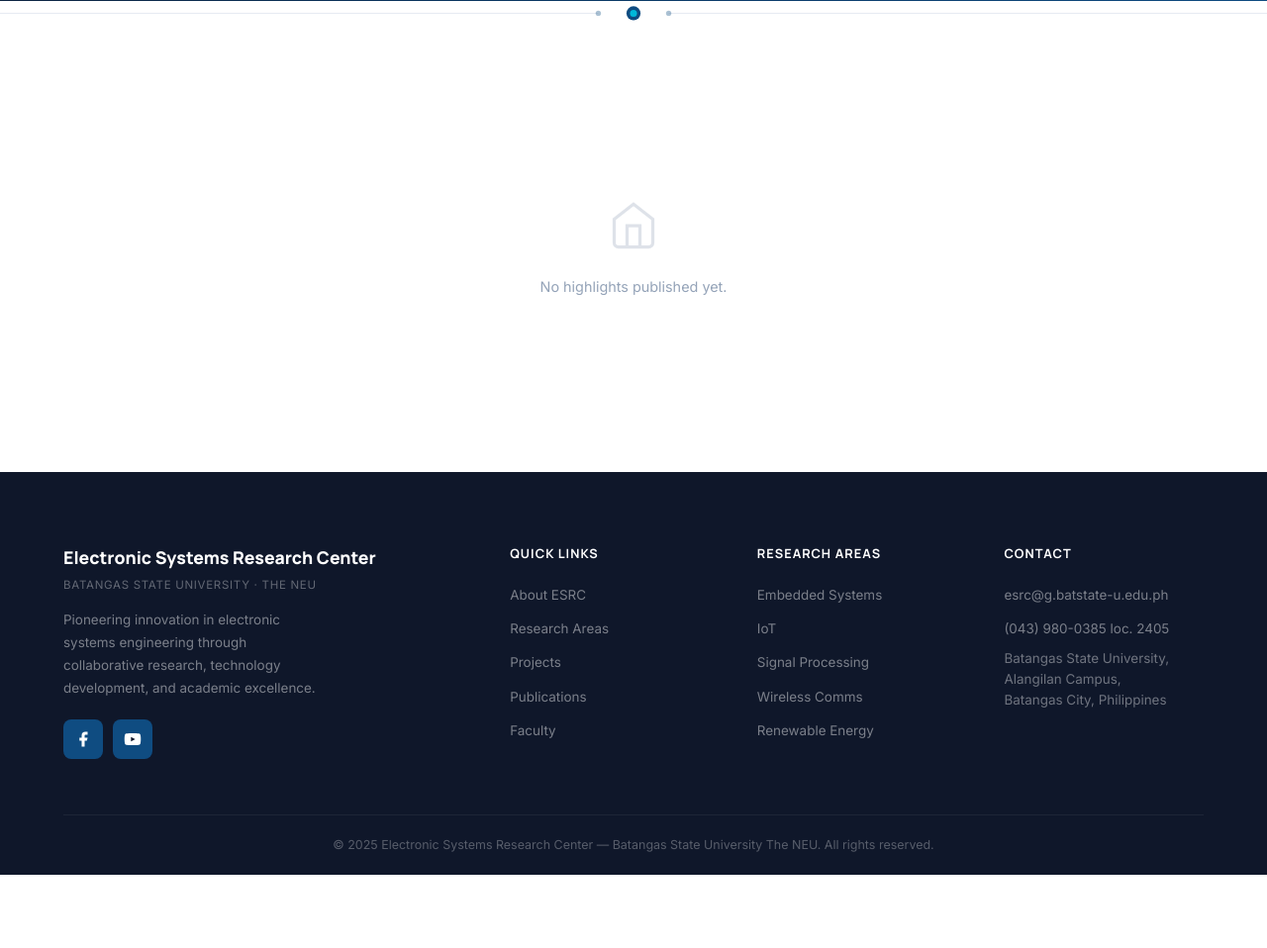
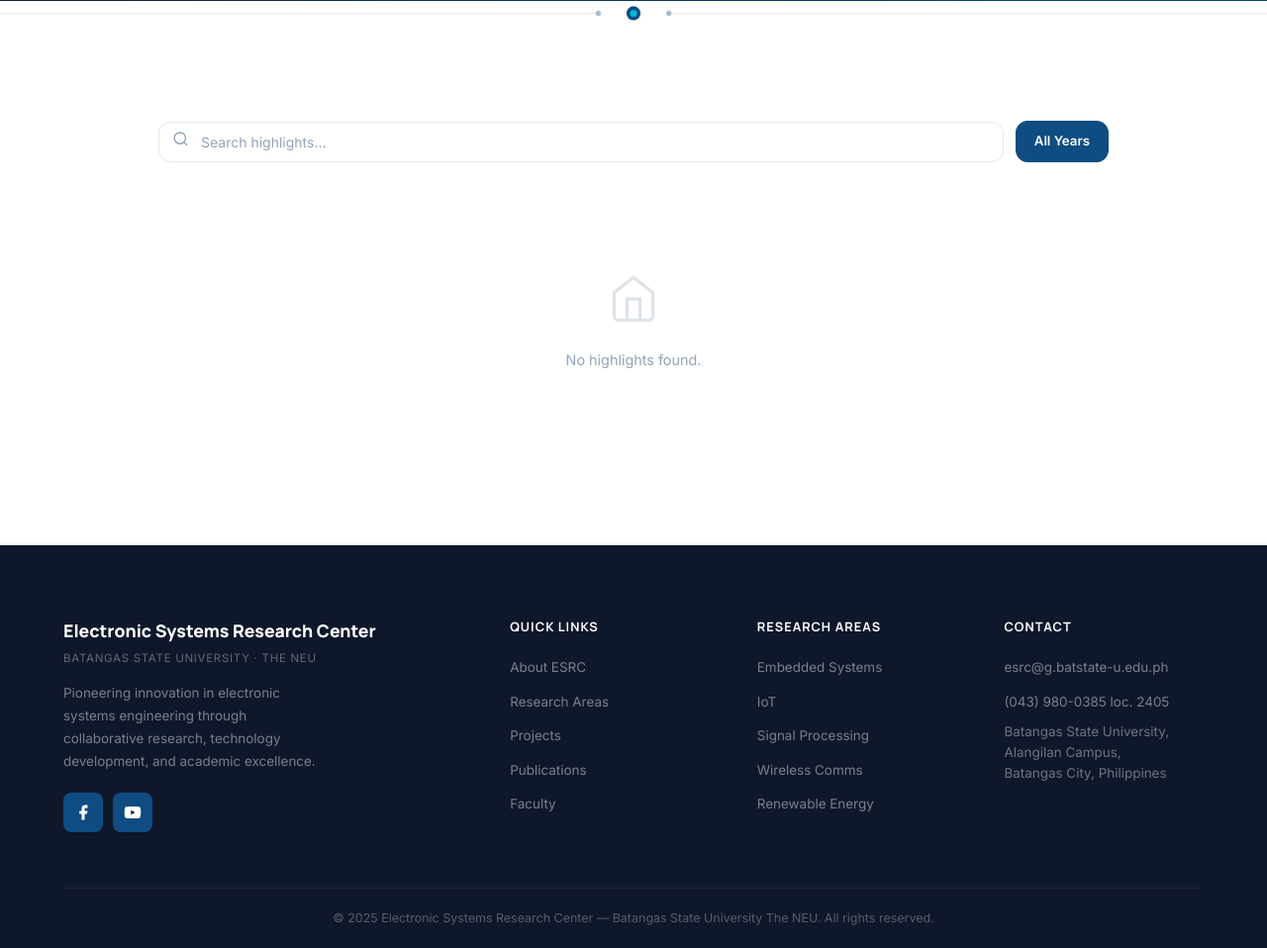
Before and after one commit to gritzoogil/electronic-systems-research-center-new, a Flask app: page /center-highlights in a window 1280 px wide. Shown: the part 373-1331 px from the top of the page at 99% size. Before the commit the page ends 1257 px from the top, so only its background shows below. Run offline with Flask 3, Linux system fonts and the light colour scheme.

Commit message:
center highlights UX (to finalize)

```diff
--- a/app/routes/public.py
+++ b/app/routes/public.py
@@ -138,13 +138,49 @@
 
 @public_bp.route("/center-highlights")
 def center_highlights():
-    highlights = (
-        CenterHighlight.query
-        .filter_by(is_published=True)
+    page = request.args.get("page", 1, type=int)
+    query_text = request.args.get("q", "").strip()
+    year_filter = request.args.get("year", "all")
+    per_page = 6
+
+    base_query = CenterHighlight.query.filter_by(is_published=True)
+
+    all_dates = [h.date for h in base_query.with_entities(CenterHighlight.date).all() if h.date]
+    available_years = sorted({d.year for d in all_dates}, reverse=True)
+
+    if query_text:
+        like_pattern = f"%{query_text}%"
+        base_query = base_query.filter(
+            db.or_(
+                CenterHighlight.title.ilike(like_pattern),
+                CenterHighlight.description.ilike(like_pattern),
+            )
+        )
+
+    if year_filter != "all":
+        try:
+            year_int = int(year_filter)
+            base_query = base_query.filter(db.extract("year", CenterHighlight.date) == year_int)
+        except ValueError:
+            pass
+
+    pagination = (
+        base_query
         .order_by(CenterHighlight.date.desc())
-        .all()
+        .paginate(page=page, per_page=per_page, error_out=False)
     )
-    return render_template("center-highlights.html", highlights=highlights)
+
+    context = dict(
+        highlights=pagination.items,
+        pagination=pagination,
+        active_q=query_text,
+        active_year=year_filter,
+    )
+
+    if request.headers.get("X-Requested-With") == "fetch":
+        return render_template("partials/highlights_results.html", **context)
+
+    return render_template("center-highlights.html", available_years=available_years, **context)
 
 
 @public_bp.route("/resources")
--- a/static/js/script.js
+++ b/static/js/script.js
@@ -228,3 +228,85 @@
 }
 
 })();
+
+/* ── CENTER HIGHLIGHTS LIVE SEARCH ─────────────────────────────── */
+(function () {
+  var searchInput = document.querySelector('#center-highlights-page .pub-search input[name="q"]');
+  var resultsEl = document.getElementById('highlightsResults');
+  if (!searchInput || !resultsEl) return;
+
+  var yearInput = document.querySelector('#center-highlights-page .pub-search input[name="year"]');
+  var debounceTimer = null;
+  var currentController = null; // tracks the in-flight request so we can cancel it
+
+  function fetchResults() {
+    var q = encodeURIComponent(searchInput.value.trim());
+    var year = encodeURIComponent(yearInput ? yearInput.value : 'all');
+    var url = '/center-highlights?q=' + q + '&year=' + year;
+
+    // Cancel any still-pending previous request before starting a new one
+    if (currentController) currentController.abort();
+    currentController = new AbortController();
+
+    fetch(url, {
+      headers: { 'X-Requested-With': 'fetch' },
+      signal: currentController.signal
+    })
+      .then(function (res) { return res.text(); })
+      .then(function (html) {
+        resultsEl.innerHTML = html;
+        history.replaceState(null, '', url);
+        initHighlightCarousels();
+      })
+      .catch(function (err) {
+        if (err.name === 'AbortError') return; // expected when a newer request supersedes this one
+        console.error('Highlights search failed:', err);
+      });
+  }
+
+  searchInput.addEventListener('input', function () {
+    clearTimeout(debounceTimer);
+    debounceTimer = setTimeout(fetchResults, 350);
+  });
+
+  var form = searchInput.closest('form');
+  if (form) form.addEventListener('submit', function (e) { e.preventDefault(); });
+
+  document.querySelectorAll('#center-highlights-page .pub-filters a').forEach(function (a) {
+    a.addEventListener('click', function (e) {
+      e.preventDefault();
+      var url = new URL(a.href);
+      if (yearInput) yearInput.value = url.searchParams.get('year') || 'all';
+      document.querySelectorAll('#center-highlights-page .pub-filters a').forEach(function (x) {
+        x.classList.toggle('active', x === a);
+      });
+      fetchResults();
+    });
+  });
+
+  resultsEl.addEventListener('click', function (e) {
+    var link = e.target.closest('.pub-pagination a:not(.disabled)');
+    if (!link) return;
+    e.preventDefault();
+    var url = new URL(link.href);
+
+    if (currentController) currentController.abort();
+    currentController = new AbortController();
+
+    fetch(url.pathname + url.search, {
+      headers: { 'X-Requested-With': 'fetch' },
+      signal: currentController.signal
+    })
+      .then(function (res) { return res.text(); })
+      .then(function (html) {
+        resultsEl.innerHTML = html;
+        history.replaceState(null, '', url);
+        initHighlightCarousels();
+        resultsEl.scrollIntoView({ behavior: 'smooth', block: 'start' });
+      })
+      .catch(function (err) {
+        if (err.name === 'AbortError') return;
+        console.error('Highlights pagination failed:', err);
+      });
+  });
+})();
--- a/templates/center-highlights.html
+++ b/templates/center-highlights.html
@@ -117,6 +117,7 @@
 {% endblock %}
 
 {% block content %}
+<div id="center-highlights-page">
 
   <!-- HERO -->
   <section style="padding:140px 0 80px;
@@ -148,101 +149,37 @@
   <section class="section">
     <div class="wrap">
 
-    {% if highlights %}
-    <div style="display:flex;flex-direction:column;gap:28px;max-width:960px;margin:0 auto;">
-
-      {% for highlight in highlights %}
-      {% set imgs = highlight.images | map(attribute='image_url') | list %}
-      {% set card_id = 'hl-' ~ loop.index %}
-
-      <article class="hl-card reveal">
-        <div class="hl-inner">
-
-          <!-- Image carousel column -->
-          <div class="hl-img-col" id="{{ card_id }}">
-
-            {% if imgs %}
-              <div class="hl-track" id="{{ card_id }}-track">
-                {% for url in imgs %}
-                <img class="hl-slide"
-                     src="{{ url }}"
-                     alt="{{ highlight.alt_text or highlight.title }}"
-                     loading="{% if loop.first %}eager{% else %}lazy{% endif %}"
-                     decoding="async" />
+      <div class="pub-controls reveal" style="max-width:960px;margin:0 auto 32px;">
+        <form class="pub-search" method="GET" action="{{ url_for('public.center_highlights') }}">
+          <input type="hidden" name="year" value="{{ active_year }}">
+          <div class="pub-search-ico" aria-hidden="true">
+            <svg viewBox="0 0 24 24" fill="none" stroke="currentColor" stroke-width="2"><circle cx="11" cy="11" r="8"/><path d="m21 21-4.35-4.35"/></svg>
+          </div>
+          <input type="search" name="q" value="{{ active_q }}" placeholder="Search highlights…" aria-label="Search highlights"/>
+        </form>
+        <div class="pub-filters" role="group" aria-label="Filter by year">
+          <a href="{{ url_for('public.center_highlights', q=active_q, year='all') }}"
+             class="f-btn {{ 'active' if active_year == 'all' }}">All Years</a>
+          {% for y in available_years %}
+          <a href="{{ url_for('public.center_highlights', q=active_q, year=y) }}"
+             class="f-btn {{ 'active' if active_year == y|string }}">{{ y }}</a>
           {% endfor %}
         </div>
-
-              {% if imgs | length > 1 %}
-              <div class="hl-dots" role="tablist" aria-label="Image navigation">
-                {% for url in imgs %}
-                <button class="hl-dot {% if loop.first %}active{% endif %}"
-                        data-card="{{ card_id }}"
-                        data-idx="{{ loop.index0 }}"
-                        aria-label="Image {{ loop.index }}"
-                        role="tab"></button>
-                {% endfor %}
-              </div>
-              {% endif %}
-
-            {% else %}
-            <div class="hl-empty-icon">
-              <svg width="40" height="40" viewBox="0 0 24 24" fill="none"
-                   stroke="rgba(255,255,255,.15)" stroke-width="1.5">
-                <rect x="3" y="3" width="18" height="18" rx="2"/>
-                <circle cx="8.5" cy="8.5" r="1.5"/>
-                <polyline points="21 15 16 10 5 21"/>
-              </svg>
-            </div>
-            {% endif %}
-
-          </div><!-- /hl-img-col -->
-
-          <!-- Text body -->
-          <div class="hl-body">
-            {% if highlight.date %}
-            <time class="hl-date" datetime="{{ highlight.date }}">
-              {{ highlight.date.strftime('%B %d, %Y') }}
-            </time>
-            {% endif %}
-
-            <h2 class="hl-title">{{ highlight.title }}</h2>
-
-            {% if highlight.description %}
-            <p class="hl-desc">{{ highlight.description }}</p>
-            {% endif %}
-
-            {% if imgs | length > 1 %}
-            <p class="hl-count" id="{{ card_id }}-count">1 / {{ imgs | length }} photos</p>
-            {% endif %}
       </div>
 
+      <div id="highlightsResults">
+        {% include 'partials/highlights_results.html' %}
       </div>
-      </article>
-      {% endfor %}
-
-    </div>
-
-    {% else %}
-    <div style="text-align:center;padding:80px 0;color:var(--gray-400);">
-      <svg style="width:52px;height:52px;margin:0 auto 16px;opacity:.3;"
-           viewBox="0 0 24 24" fill="none" stroke="currentColor" stroke-width="1.5">
-        <path d="M3 9l9-7 9 7v11a2 2 0 0 1-2 2H5a2 2 0 0 1-2-2z"/>
-        <polyline points="9 22 9 12 15 12 15 22"/>
-      </svg>
-      <p style="font-size:.9rem;">No highlights published yet.</p>
-    </div>
-    {% endif %}
 
     </div>
   </section>
 
+</div>
 {% endblock %}
 
 {% block scripts %}
 <script>
-(function () {
-  /* ── Vanilla JS carousel — no Alpine dependency ── */
-
+function initHighlightCarousels() {
   var carousels = {};
 
   /* Build state for each card that has multiple slides */
@@ -266,15 +203,11 @@
 
     function goTo(idx) {
       var c = carousels[id];
-      /* Clamp to valid range */
       c.current = ((idx % c.slides.length) + c.slides.length) % c.slides.length;
-      /* Slide the track */
       c.track.style.transform = 'translateX(-' + (c.current * 100) + '%)';
-      /* Update dots */
       c.dots.forEach(function (d, i) {
         d.classList.toggle('active', i === c.current);
       });
-      /* Update counter */
       if (c.countEl) {
         c.countEl.textContent = (c.current + 1) + ' / ' + c.slides.length + ' photos';
       }
@@ -290,7 +223,6 @@
       clearInterval(carousels[id].timer);
     }
 
-    /* Dot click */
     dots.forEach(function (dot) {
       dot.addEventListener('click', function () {
         stopTimer();
@@ -299,12 +231,16 @@
       });
     });
 
-    /* Pause on hover */
-    col.closest('.hl-card').addEventListener('mouseenter', stopTimer);
-    col.closest('.hl-card').addEventListener('mouseleave', startTimer);
+    var card = col.closest('.hl-card');
+    if (card) {
+      card.addEventListener('mouseenter', stopTimer);
+      card.addEventListener('mouseleave', startTimer);
+    }
 
     startTimer();
   });
-})();
+}
+
+initHighlightCarousels(); // run once for the initially server-rendered cards
 </script>
 {% endblock %}
--- /dev/null
+++ b/templates/partials/highlights_results.html
@@ -0,0 +1,82 @@
+{% if highlights %}
+<div style="display:flex;flex-direction:column;gap:28px;max-width:960px;margin:0 auto;">
+
+  {% for highlight in highlights %}
+  {% set imgs = highlight.images | map(attribute='image_url') | list %}
+  {% set card_id = 'hl-' ~ loop.index %}
+
+  <article class="hl-card reveal visible">
+    <div class="hl-inner">
+      <div class="hl-img-col" id="{{ card_id }}">
+        {% if imgs %}
+          <div class="hl-track" id="{{ card_id }}-track">
+            {% for url in imgs %}
+            <img class="hl-slide" src="{{ url }}" alt="{{ highlight.alt_text or highlight.title }}"
+                 loading="{% if loop.first %}eager{% else %}lazy{% endif %}" decoding="async" />
+            {% endfor %}
+          </div>
+          {% if imgs | length > 1 %}
+          <div class="hl-dots" role="tablist" aria-label="Image navigation">
+            {% for url in imgs %}
+            <button class="hl-dot {% if loop.first %}active{% endif %}"
+                    data-card="{{ card_id }}" data-idx="{{ loop.index0 }}"
+                    aria-label="Image {{ loop.index }}" role="tab"></button>
+            {% endfor %}
+          </div>
+          {% endif %}
+        {% else %}
+        <div class="hl-empty-icon">
+          <svg width="40" height="40" viewBox="0 0 24 24" fill="none" stroke="rgba(255,255,255,.15)" stroke-width="1.5">
+            <rect x="3" y="3" width="18" height="18" rx="2"/><circle cx="8.5" cy="8.5" r="1.5"/><polyline points="21 15 16 10 5 21"/>
+          </svg>
+        </div>
+        {% endif %}
+      </div>
+
+      <div class="hl-body">
+        {% if highlight.date %}
+        <time class="hl-date" datetime="{{ highlight.date }}">{{ highlight.date.strftime('%B %d, %Y') }}</time>
+        {% endif %}
+        <h2 class="hl-title">{{ highlight.title }}</h2>
+        {% if highlight.description %}
+        <p class="hl-desc">{{ highlight.description }}</p>
+        {% endif %}
+        {% if imgs | length > 1 %}
+        <p class="hl-count" id="{{ card_id }}-count">1 / {{ imgs | length }} photos</p>
+        {% endif %}
+      </div>
+    </div>
+  </article>
+  {% endfor %}
+
+</div>
+
+{% if pagination and pagination.pages > 1 %}
+<div class="pub-pagination" role="navigation" aria-label="Highlights pages" style="max-width:960px;margin:32px auto 0;">
+  <a href="{{ url_for('public.center_highlights', page=pagination.prev_num, q=active_q, year=active_year) if pagination.has_prev else '#' }}"
+     class="pg-btn {{ 'disabled' if not pagination.has_prev }}"
+     aria-disabled="{{ 'true' if not pagination.has_prev else 'false' }}">‹ Prev</a>
+  <div class="pg-numbers">
+    {% for p in pagination.iter_pages(left_edge=1, right_edge=1, left_current=1, right_current=2) %}
+      {% if p %}
+        <a href="{{ url_for('public.center_highlights', page=p, q=active_q, year=active_year) }}"
+           class="pg-num {{ 'active' if p == pagination.page }}">{{ p }}</a>
+      {% else %}
+        <span class="pg-ellipsis">…</span>
+      {% endif %}
+    {% endfor %}
+  </div>
+  <a href="{{ url_for('public.center_highlights', page=pagination.next_num, q=active_q, year=active_year) if pagination.has_next else '#' }}"
+     class="pg-btn {{ 'disabled' if not pagination.has_next }}"
+     aria-disabled="{{ 'true' if not pagination.has_next else 'false' }}">Next ›</a>
+</div>
+{% endif %}
+
+{% else %}
+<div style="text-align:center;padding:80px 0;color:var(--gray-400);">
+  <svg style="width:52px;height:52px;margin:0 auto 16px;opacity:.3;" viewBox="0 0 24 24" fill="none" stroke="currentColor" stroke-width="1.5">
+    <path d="M3 9l9-7 9 7v11a2 2 0 0 1-2 2H5a2 2 0 0 1-2-2z"/><polyline points="9 22 9 12 15 12 15 22"/>
+  </svg>
+  <p style="font-size:.9rem;">No highlights found.</p>
+</div>
+{% endif %}
```
Lines whose indentation alone changed are shown as unchanged.
